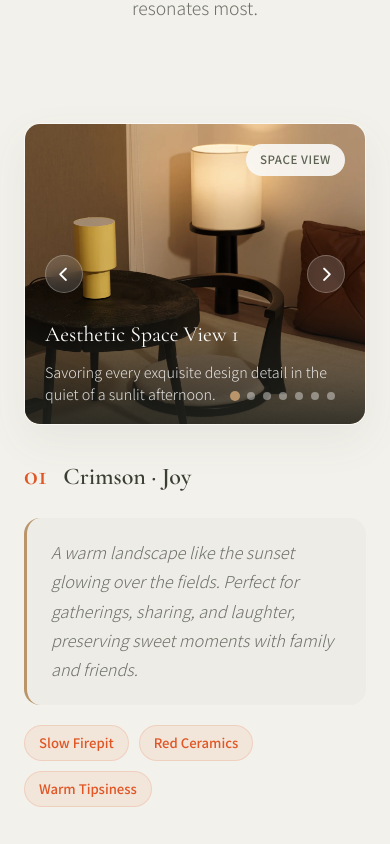
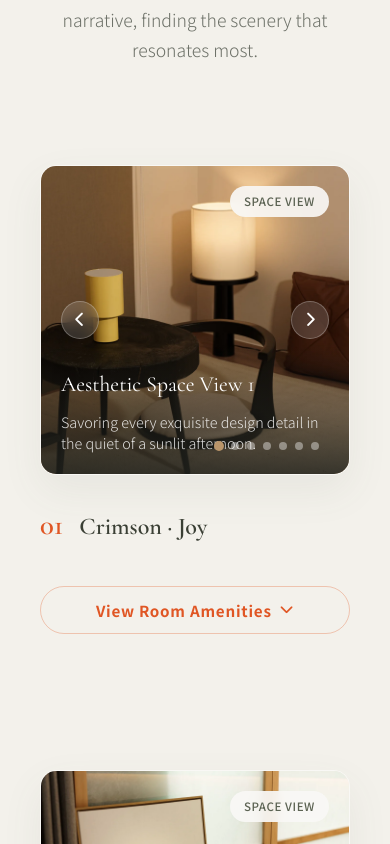
Before and after one commit to andy06andy06/yashirocho, a React (Vite) app: page / in a window 390 px wide. Shown: the part 2640-3484 px from the top of the page. Built offline with nearby package versions, Linux system fonts and the light colour scheme; a web font is replaced by a local one.

Commit message:
style: make room pictures square, increase gallery margins, and remove concept tags

```diff
--- a/src/App.jsx
+++ b/src/App.jsx
@@ -117,14 +117,6 @@ function VillaShowcaseBlock({ villa, photos, t, openLightbox, isEven, locale })
           <div className="villa-block-header">
             <span className="villa-number">{villa.number}</span>
             <h3 className="villa-title">{villa.name}</h3>
-          </div>
-
-          <p className="villa-concept-text">{villa.concept}</p>
-
-          <div className="villa-tags-row">
-            {villa.tags?.map((tag, idx) => (
-              <span key={idx} className="villa-tag-pill">{tag}</span>
-            ))}
           </div>
 
           <div className="villa-details-toggle-wrapper">
--- a/src/index.css
+++ b/src/index.css
@@ -829,6 +829,11 @@ section {
    ========================================================================== */
 .gallery-section {
     background-color: var(--bg-secondary);
+}
+
+.gallery-section .container {
+    max-width: 1160px;
+    padding: 0 40px;
 }
 
 /* --- 🏰 Alternating Villa Blocks List Layout (Chillnn Style) --- */
@@ -2936,8 +2941,9 @@ button.disabled:hover {
 
 .villa-carousel-image-container {
     position: relative;
-    height: 480px;
     width: 100%;
+    aspect-ratio: 1 / 1;
+    height: auto;
     cursor: pointer;
     overflow: hidden;
 }
@@ -3120,7 +3126,8 @@ button.disabled:hover {
     }
 
     .villa-carousel-image-container {
-        height: 380px;
+        height: auto;
+        aspect-ratio: 1 / 1;
     }
 }
 
@@ -3131,7 +3138,8 @@ button.disabled:hover {
     }
 
     .villa-carousel-image-container {
-        height: 300px;
+        height: auto;
+        aspect-ratio: 1 / 1;
     }
 
     .villa-carousel-caption {
```
Also changed, not shown: 5 other files (tests, documents, lock files or other folders).
